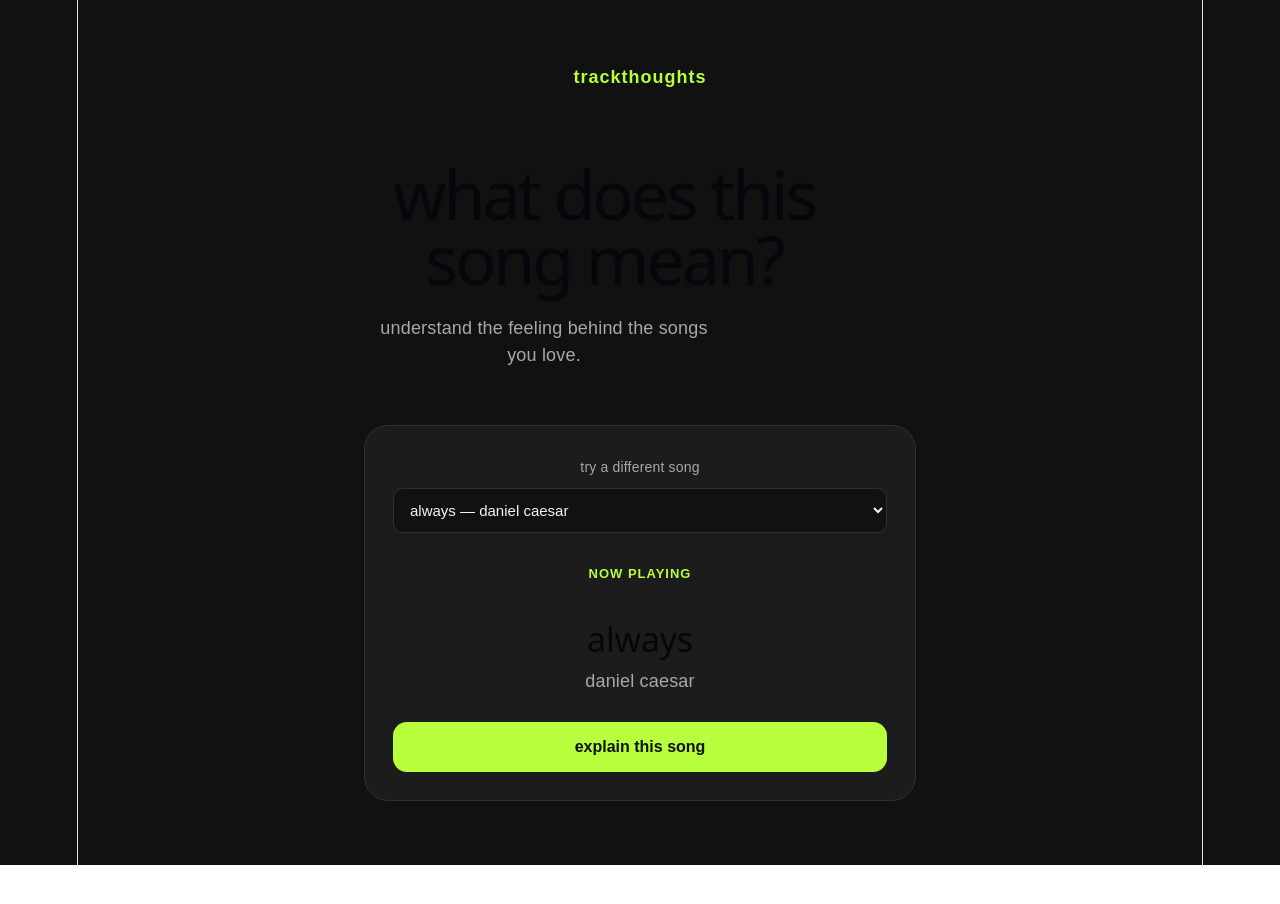
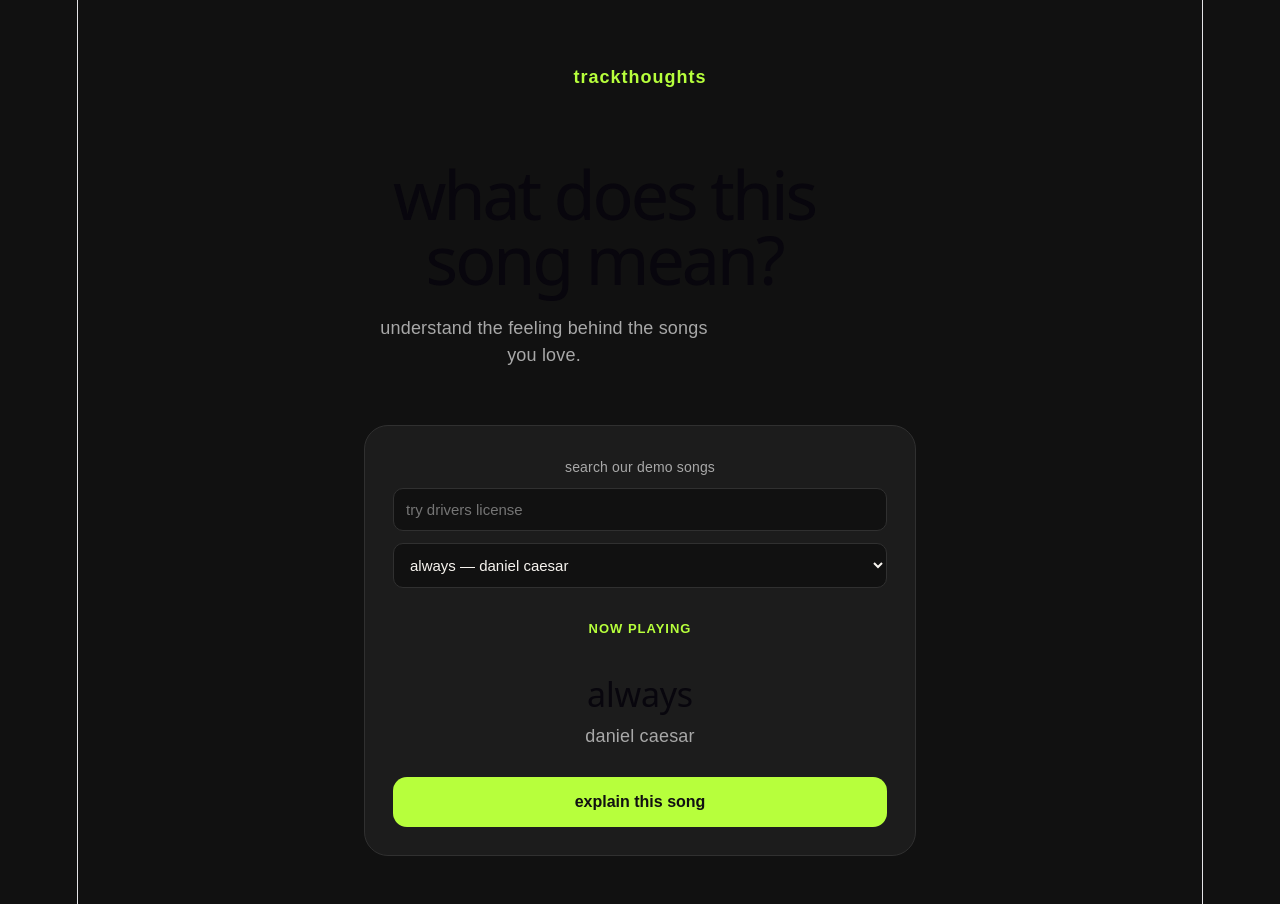
Before and after one commit to n1sh032/trackthoughts, a React (Vite) app: page / in a window 1280 px wide. Shown: the top 904 px of the page. Before the commit the page ends 865 px from the top, so only its background shows below. Built offline with nearby package versions, Linux system fonts and the light colour scheme.

Commit message:
add song search

```diff
--- a/src/App.css
+++ b/src/App.css
@@ -129,3 +129,24 @@ button {
   color: #b7ff3c;
   font-size: 13px;
 }
+
+.song-search {
+  width: 100%;
+  margin-bottom: 12px;
+  padding: 12px;
+  border: 1px solid #303030;
+  border-radius: 10px;
+  outline: none;
+  background: #111111;
+  color: #f7f4ef;
+  font-size: 15px;
+}
+
+.song-search:focus {
+  border-color: #b7ff3c;
+}
+
+.no-results {
+  margin: 0 0 28px;
+  color: #a8a8a8;
+}
--- a/src/App.jsx
+++ b/src/App.jsx
@@ -25,7 +25,14 @@ const songs = [
 function App() {
   const [showMeaning, setShowMeaning] = useState(false)
   const [songIndex, setSongIndex] = useState(0)
+  const [search, setSearch] = useState('')
+
   const song = songs[songIndex]
+
+  const matchingSongs = songs.filter((item) => {
+    const songText = `${item.title} ${item.artist}`.toLowerCase()
+    return songText.includes(search.toLowerCase())
+  })
 
   return (
     <main className="app">
@@ -35,10 +42,32 @@ function App() {
       <p className="intro">understand the feeling behind the songs you love.</p>
 
       <section className="song-card">
-        <label className="picker-label" htmlFor="song-picker">
-          try a different song
+        <label className="picker-label" htmlFor="song-search">
+          search our demo songs
         </label>
 
+        <input
+          className="song-search"
+          id="song-search"
+          value={search}
+          onChange={(event) => {
+            const value = event.target.value
+            setSearch(value)
+
+            const foundIndex = songs.findIndex((item) => {
+              const songText = `${item.title} ${item.artist}`.toLowerCase()
+              return songText.includes(value.toLowerCase())
+            })
+
+            if (foundIndex !== -1) {
+              setSongIndex(foundIndex)
+              setShowMeaning(false)
+            }
+          }}
+          placeholder="try drivers license"
+        />
+
+        {matchingSongs.length > 0 ? (
           <select
             id="song-picker"
             value={songIndex}
@@ -47,12 +76,15 @@ function App() {
               setShowMeaning(false)
             }}
           >
-          {songs.map((song, index) => (
-            <option key={song.title} value={index}>
-              {song.title} — {song.artist}
+            {matchingSongs.map((item) => (
+              <option key={item.title} value={songs.indexOf(item)}>
+                {item.title} — {item.artist}
               </option>
             ))}
           </select>
+        ) : (
+          <p className="no-results">no demo song found yet.</p>
+        )}
 
         <p className="now-playing">now playing</p>
         <h2>{song.title}</h2>
```
Lines whose indentation alone changed are shown as unchanged.
